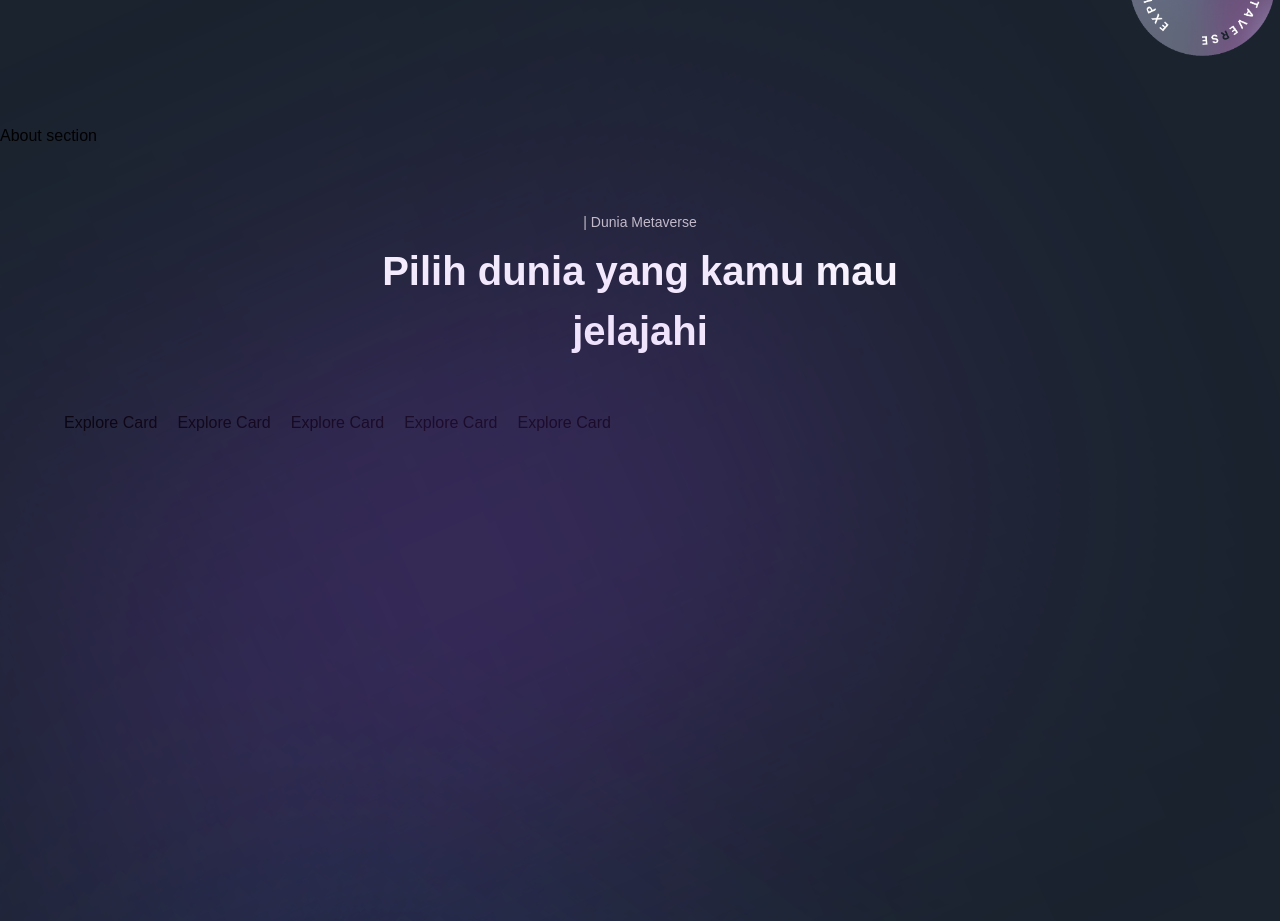
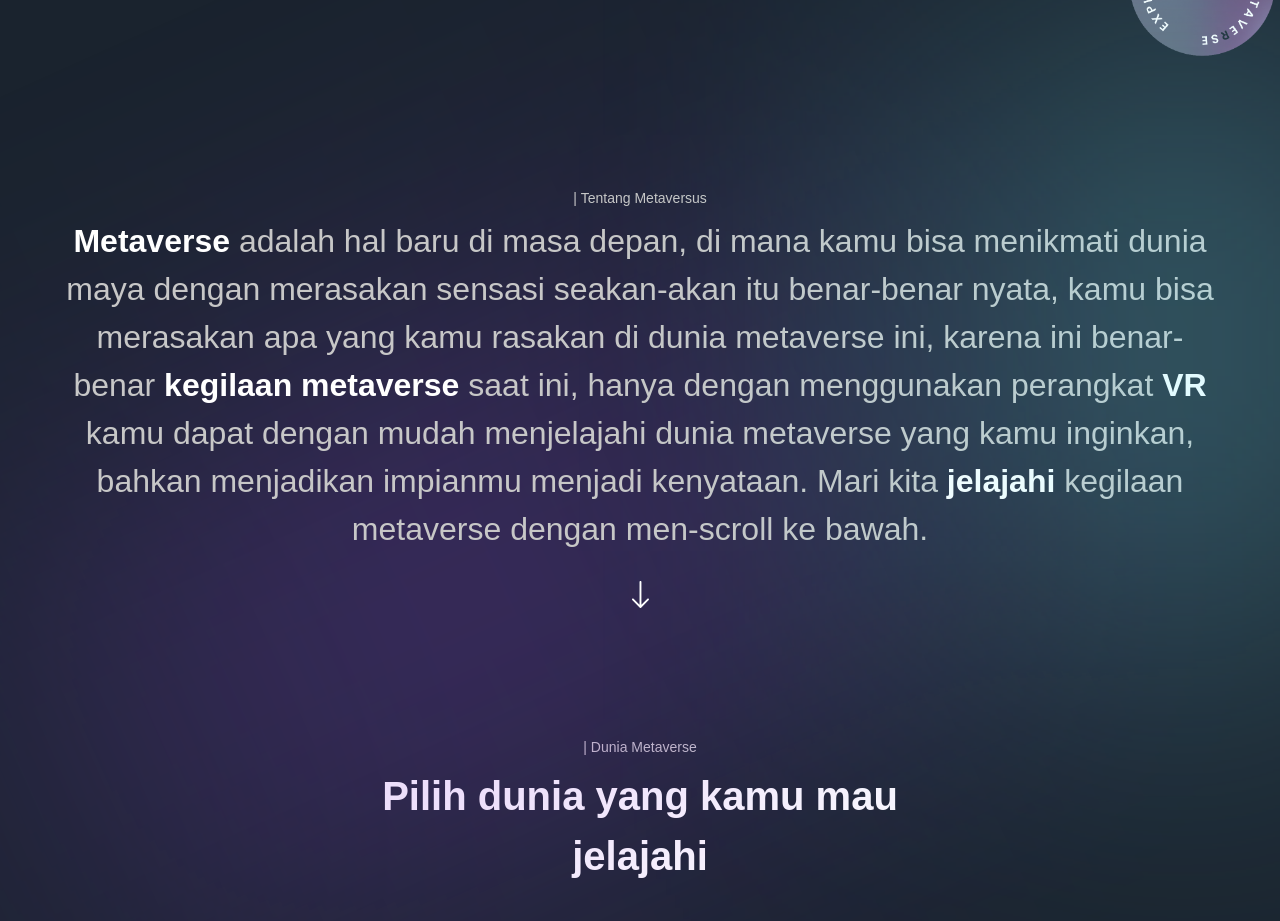
Before and after one commit to angjaay/metaverse-landing-page, a Next.js app: page / in a window 1280 px wide. Shown: the part 980-1901 px from the top of the page. Built offline with nearby package versions, Linux system fonts and the light colour scheme; a web font is replaced by a local one.

Commit message:
create explore

```diff
--- a/sections/About.jsx
+++ b/sections/About.jsx
@@ -1,8 +1,47 @@
 'use client';
 
+import {motion} from 'framer-motion';
+import { TypingText } from '../components';
+import styles from '../styles';
+import {fadeIn,staggerContainer} from '../utils/motion';
+
 const About = () => (
-  <section>
-    About section
+  <section className={`${styles.paddings} relative z-10`}>
+    <div className='gradient-02 z-0'/>
+      <motion.div
+      variants={staggerContainer}
+      initial='hidden'
+      whileInView='show'
+      viewport={{once: false, amount: 0.25}}
+      className={`${styles.innerWidth} mx-auto ${styles.flexCenter} flex-col`}
+      >
+        <TypingText title="| Tentang Metaversus" textStyles="text-center"/>
+
+        <motion.p
+        variants={fadeIn('up','tween', 0.2 , 1)}
+        className='mt-[8px] font-normal sm:text-[32px] text-[20px] text-center text-secondary-white'
+        >
+          <span className='font-extrabold text-white'>Metaverse </span>
+
+          adalah hal baru di masa depan, di mana kamu bisa menikmati dunia maya dengan merasakan sensasi seakan-akan itu benar-benar nyata, kamu bisa merasakan apa yang kamu rasakan di dunia metaverse ini, karena ini benar-benar
+          <span className='font-extrabold text-white'> kegilaan metaverse </span>
+          saat ini, hanya dengan menggunakan perangkat
+          <span className='font-extrabold text-white'> VR </span>
+          kamu dapat dengan mudah menjelajahi dunia metaverse yang kamu inginkan, bahkan menjadikan impianmu menjadi kenyataan. Mari kita
+          <span className='font-extrabold text-white'> jelajahi </span>
+           kegilaan metaverse dengan men-scroll ke bawah.
+        </motion.p>
+
+        <motion.img
+        variants={fadeIn('up','tween', 0.3 , 1)}
+        src='/arrow-down.svg'
+        alt='arrow-down'
+        className='w-[18px] h-[28px] object-contain mt-[28px]'
+        />
+
+      </motion.div>
+
+
   </section>
 );
 
```
